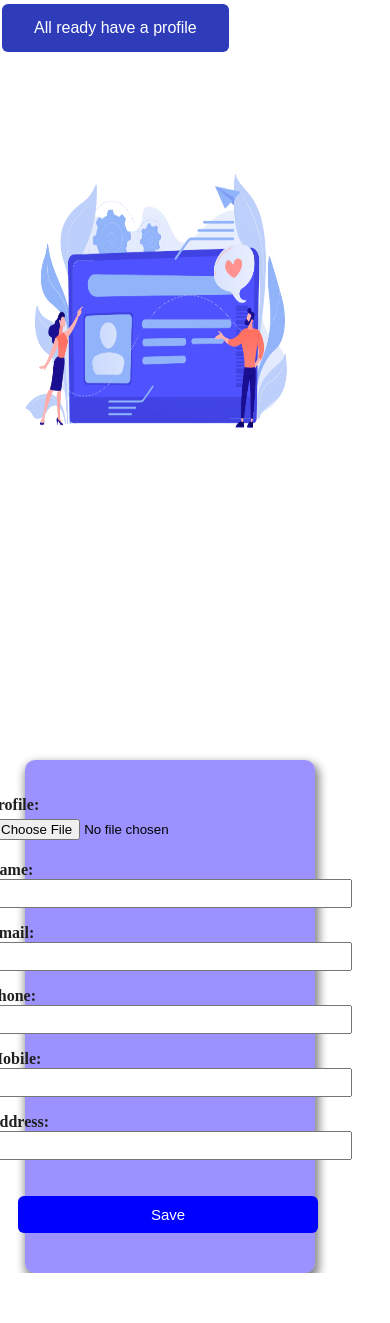
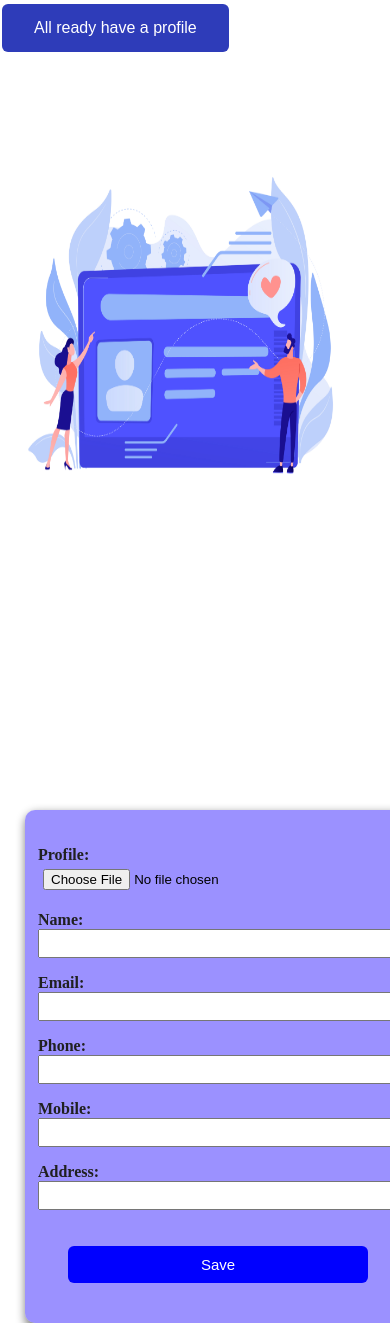
Before and after one commit to anyonecode/django-bookstore, a Django app: page /myprofile/ in a window 390 px wide; the page is wider, and only the part inside the window is pictured. Before the commit the page ends 1273 px from the top of that part, so only its background shows below. Run offline with Django 3.2, Linux system fonts and the light colour scheme.

Commit message:
first commit

```diff
--- a/books/static/css/profile.css
+++ b/books/static/css/profile.css
@@ -70,8 +70,8 @@
 
     }
     .image img{
-        width:300px;
-        height: 300px;
+        width:350px;
+        height: 350px;
         margin-left: 10px;
     }
     .form-center {
@@ -81,7 +81,7 @@
         margin-left: 25px;
         box-shadow: 2px 5px 10px 2px grey ;
         background-color: rgba(25, 0, 255, 0.43);
-        width: 250px;
+        width: 350px;
         border-radius: 10px;
         padding: 20px 20px 40px 20px;
     }
--- a/books/views.py
+++ b/books/views.py
@@ -116,7 +116,7 @@
 
 def signout(request):
     logout(request)
-    return redirect('signin')
+    return redirect('home')
 
 class BooksListView(ListView,LoginRequiredMixin):
     model = Book
```
